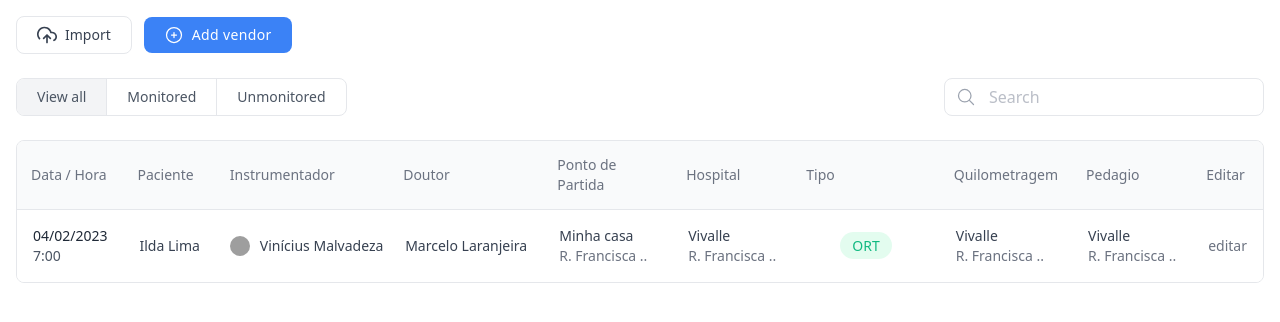
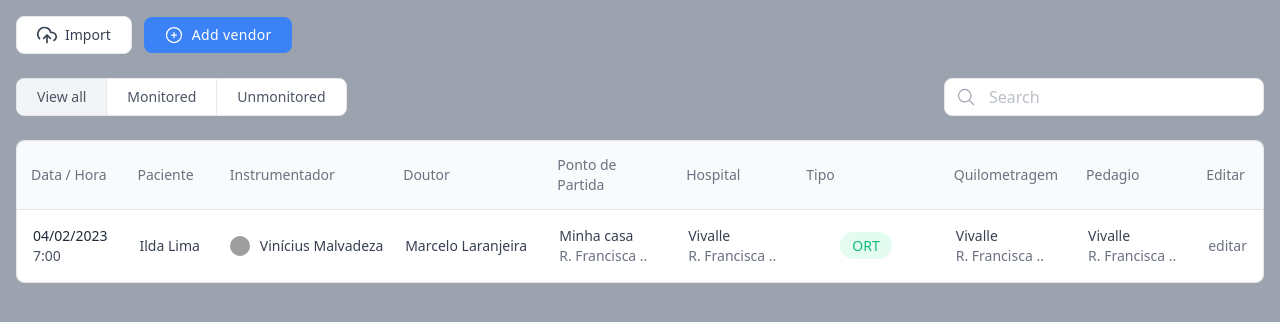
Before and after one commit to bolodissenoura/GQL-study-project, a Next.js app in the folder frontend/: page / in a window 1280 px wide. Shown: the top 322 px of the page. Built offline with nearby package versions, Linux system fonts and the light colour scheme; grey boxes are pictures that could not be loaded.

Commit message:
feat: some color to bg page

```diff
--- a/frontend/src/pages/index.tsx
+++ b/frontend/src/pages/index.tsx
@@ -10,7 +10,7 @@ export default function Home() {
         <meta name="viewport" content="width=device-width, initial-scale=1" />
         <link rel="icon" href="/favicon.ico" />
       </Head>
-      <main >
+      <main className='bg-gray-400 h-screen' >
         <section className="container px-4 mx-auto">
           <div className="sm:flex sm:items-center sm:justify-between">
 
@@ -71,7 +71,7 @@ export default function Home() {
               <div className="inline-block min-w-full py-2 align-middle md:px-6 lg:px-8">
                 <div className="overflow-hidden border border-gray-200 dark:border-gray-700 md:rounded-lg">
                   <table className="min-w-full divide-y divide-gray-200 dark:divide-gray-700">
-                   <C.TableHeader />
+                    <C.TableHeader />
                     <tbody className="bg-white divide-y divide-gray-200 dark:divide-gray-700 dark:bg-gray-900">
                       <C.TableRow />
                     </tbody>
```
